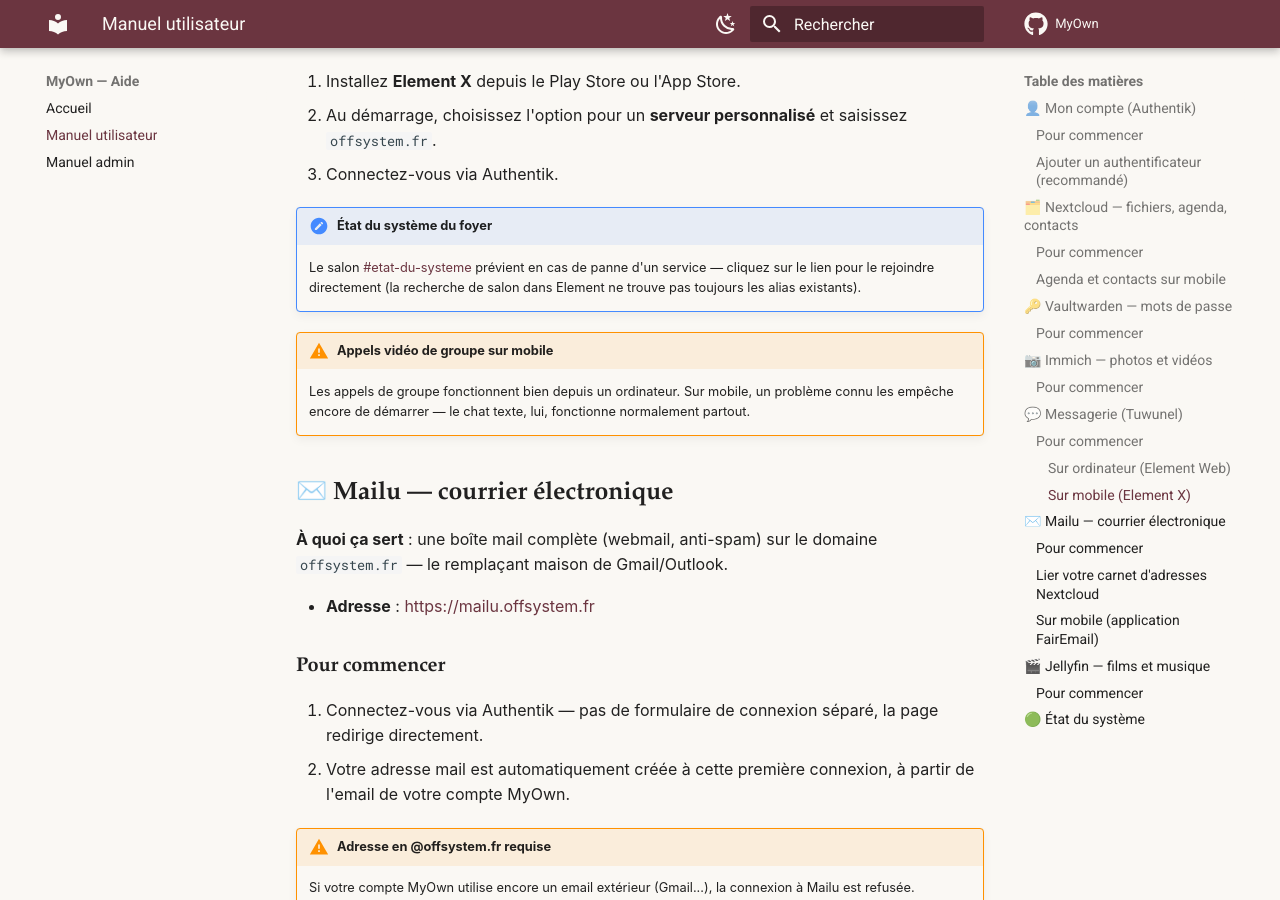
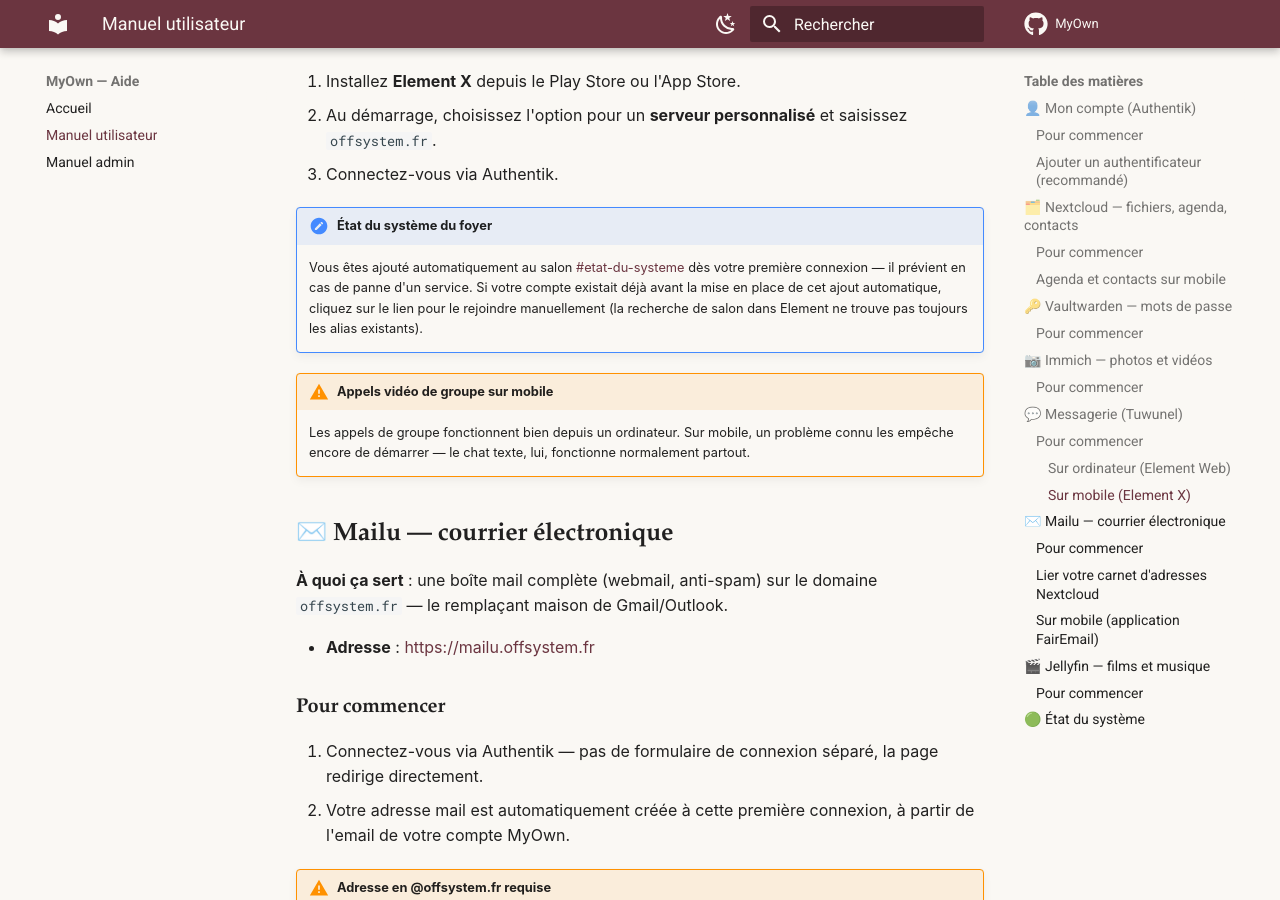
Before and after one commit to Pavliin/MyOwn, an MkDocs documentation site: the page built from docs/manuel-utilisateur.md, in a window 1280 px wide and 900 px high, scrolled down 4273 px. Built offline with MkDocs 1.6.1 and Material for MkDocs 9.7.7, drawn with Linux system fonts in a browser that asks for light colours; comment, search, counter and statistics services are not loaded.

Commit message:
feat(tuwunel): auto-join new accounts to the #etat-du-systeme room
New SSO registrations went through full_register(), which already
supports auto_join_rooms natively — no need for users to click the
matrix.to link manually anymore (Element has no room-search-by-alias,
already documented as a real UX gap). The room already satisfied both
prerequisites (public preset, alertbot already a member), so this is
config-only. Only applies going forward: existing accounts registered
before this change aren't retroactively joined.

```diff
--- a/docs/manuel-utilisateur.md
+++ b/docs/manuel-utilisateur.md
@@ -176,10 +176,13 @@
 3. Connectez-vous via Authentik.
 
 !!! note "État du système du foyer"
-    Le salon [#etat-du-systeme](https://matrix.to/#/#etat-du-systeme:offsystem.fr)
-    prévient en cas de panne d'un service — cliquez sur le lien pour le
-    rejoindre directement (la recherche de salon dans Element ne trouve pas
-    toujours les alias existants).
+    Vous êtes ajouté automatiquement au salon
+    [#etat-du-systeme](https://matrix.to/#/#etat-du-systeme:offsystem.fr) dès
+    votre première connexion — il prévient en cas de panne d'un service. Si
+    votre compte existait déjà avant la mise en place de cet ajout
+    automatique, cliquez sur le lien pour le rejoindre manuellement (la
+    recherche de salon dans Element ne trouve pas toujours les alias
+    existants).
 
 !!! warning "Appels vidéo de groupe sur mobile"
     Les appels de groupe fonctionnent bien depuis un ordinateur. Sur mobile,
```
Also changed, not shown: docs/manuel-admin.md (+8 -0 lines), docs/notes-techniques.md (+2 -0 lines), 1 other file.
